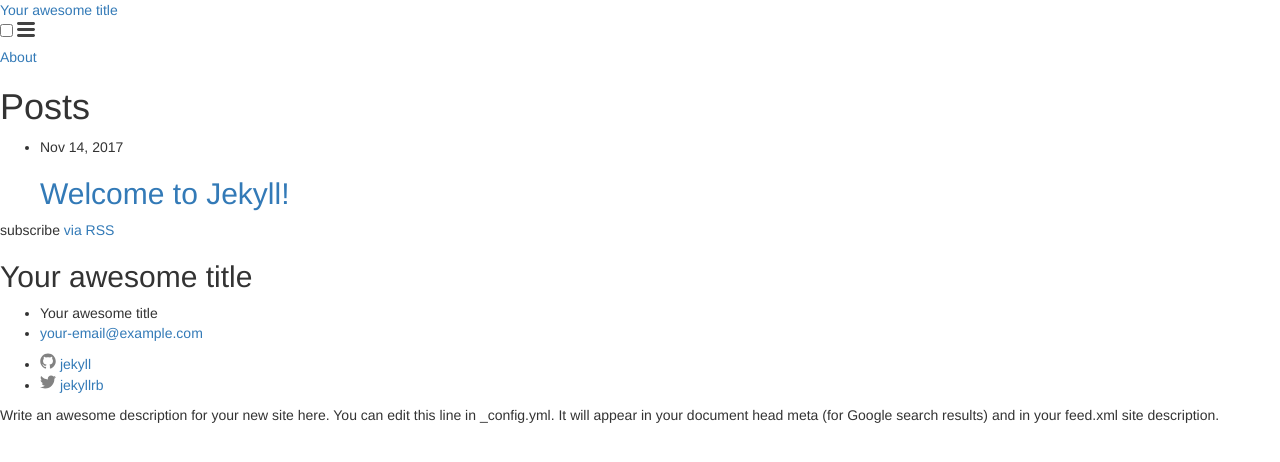
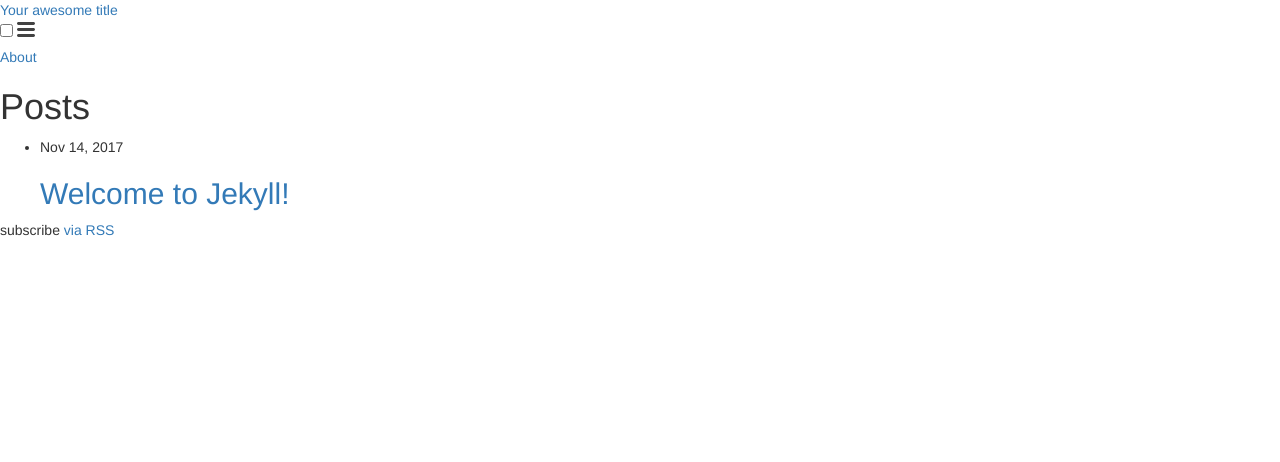
Before and after one commit to jjames1011/HB_Photography, a Jekyll site: the page built from index.md, in a window 1280 px wide. Shown: the top 462 px of the page. Built offline with Jekyll 4.4.1, drawn with Linux system fonts in a browser that asks for light colours.

Commit message:
getting rid of jekyll presets

```diff
--- a/_config.yml
+++ b/_config.yml
@@ -26,7 +26,6 @@ github_username:  jekyll
 
 # Build settings
 markdown: kramdown
-theme: minima
 plugins:
   - jekyll-feed
 
--- a/_includes/footer.html
+++ b/_includes/footer.html
@@ -1,46 +1,5 @@
 <footer class="site-footer">
 
-  <div class="wrapper">
 
-    <h2 class="footer-heading">{{ site.title | escape }}</h2>
-
-    <div class="footer-col-wrapper">
-      <div class="footer-col footer-col-1">
-        <ul class="contact-list">
-          <li>
-            {% if site.author %}
-              {{ site.author | escape }}
-            {% else %}
-              {{ site.title | escape }}
-            {% endif %}
-            </li>
-            {% if site.email %}
-            <li><a href="mailto:{{ site.email }}">{{ site.email }}</a></li>
-            {% endif %}
-        </ul>
-      </div>
-
-      <div class="footer-col footer-col-2">
-        <ul class="social-media-list">
-          {% if site.github_username %}
-          <li>
-            {% include icon-github.html username=site.github_username %}
-          </li>
-          {% endif %}
-
-          {% if site.twitter_username %}
-          <li>
-            {% include icon-twitter.html username=site.twitter_username %}
-          </li>
-          {% endif %}
-        </ul>
-      </div>
-
-      <div class="footer-col footer-col-3">
-        <p>{{ site.description | escape }}</p>
-      </div>
-    </div>
-
-  </div>
 
 </footer>
--- a/assets/main.scss
+++ /dev/null
@@ -1,5 +0,0 @@
----
-# Only the main Sass file needs front matter (the dashes are enough)
----
-
-@import "minima";
```
Also changed, not shown: assets/main.css (added).
